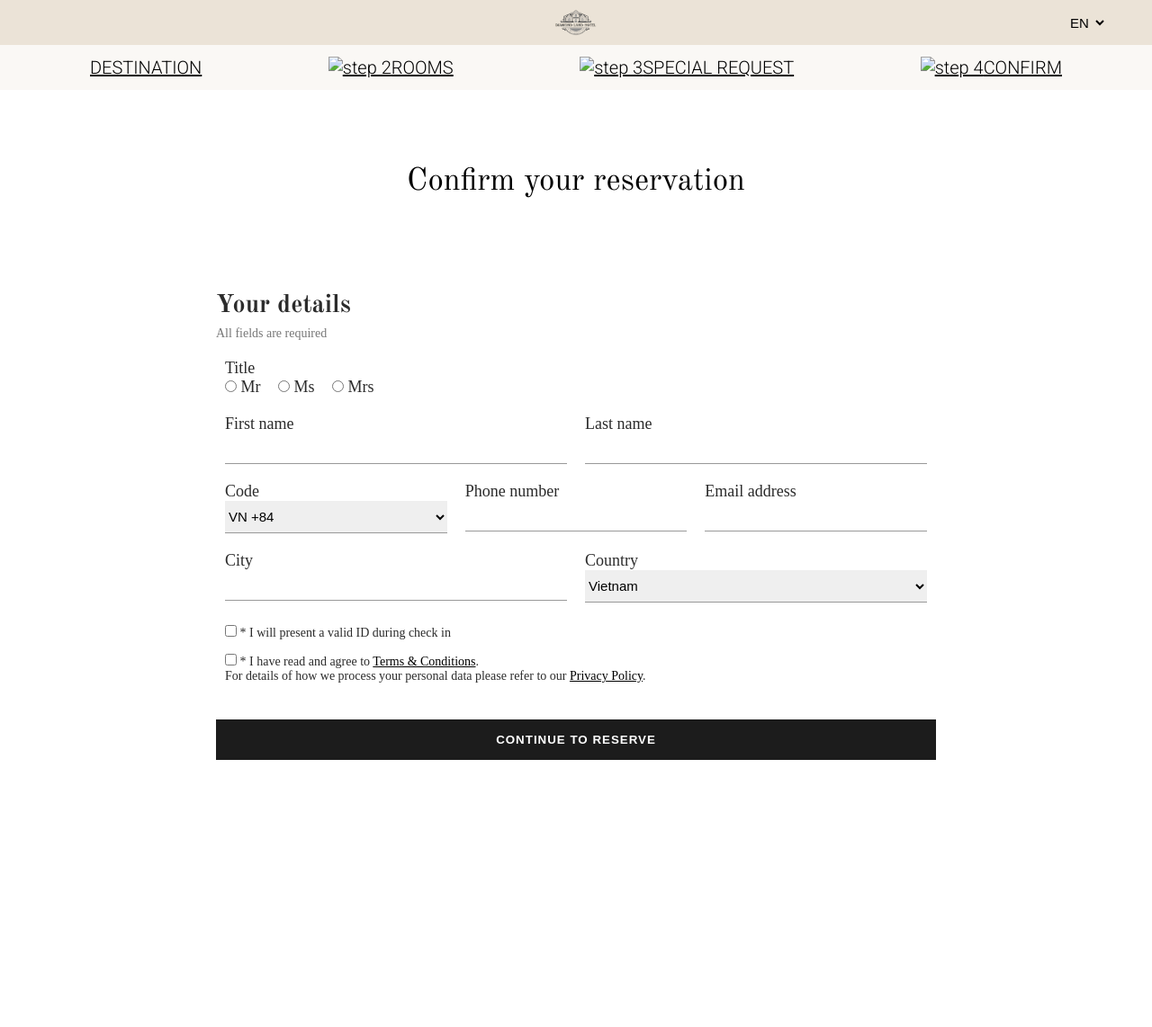
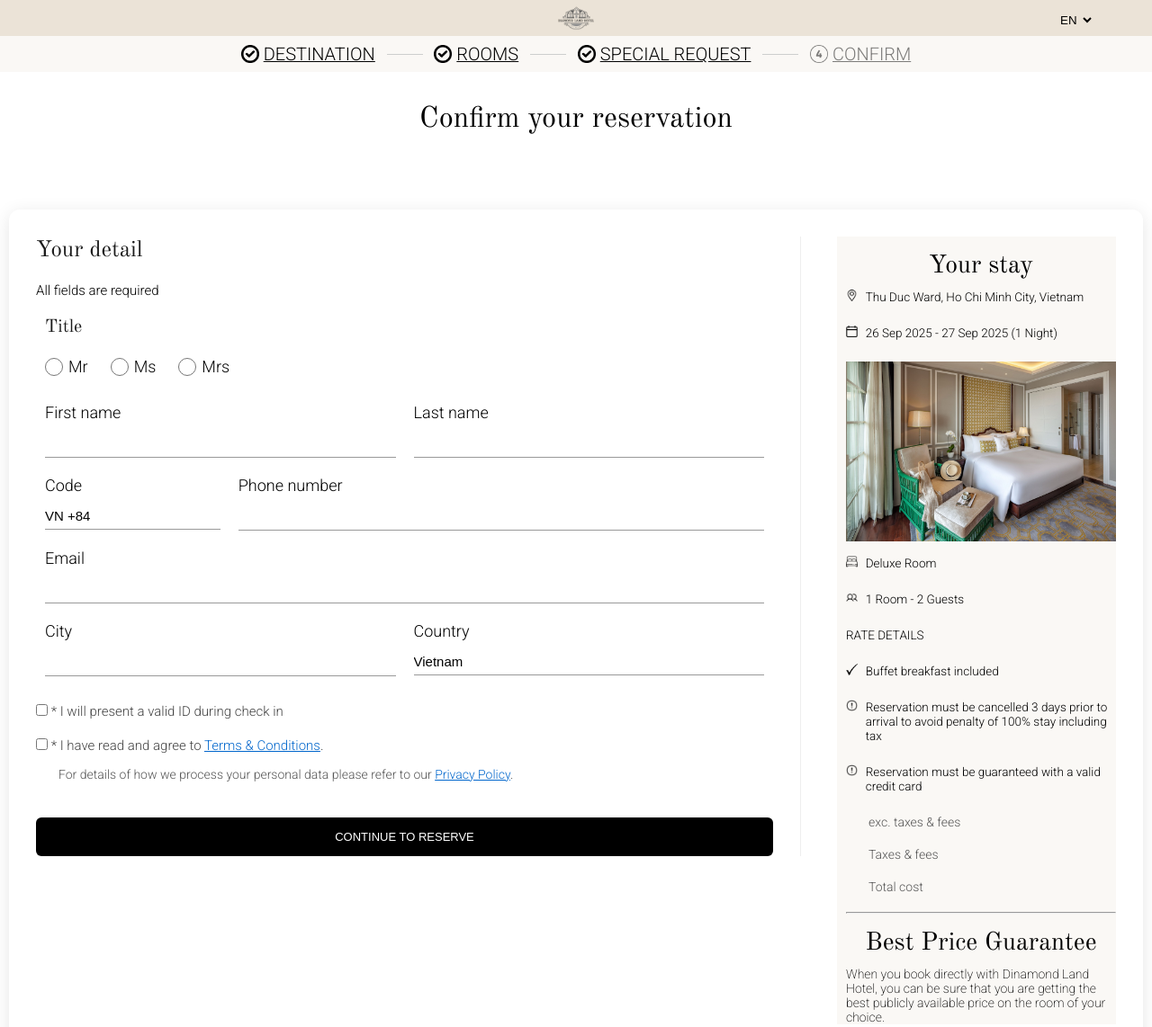
Before and after one commit to AnN-555/Internet-Web, a plain HTML site: page reservation-page-4/index.html in a window 1280 px wide. Shown: the whole page at 90% size. Before the commit the page ends 945 px from the top, so only its background shows below. Drawn offline with nearby package versions, Linux system fonts and the light colour scheme.

Commit message:
23540075-HoangSon-change reservation room 4

```diff
--- a/reservation-page-4/index.html
+++ b/reservation-page-4/index.html
@@ -1,5 +1,6 @@
 <!DOCTYPE html>
 <html lang="en">
+
 <head>
   <meta charset="UTF-8" />
   <meta name="viewport" content="width=device-width, initial-scale=1.0" />
@@ -9,9 +10,9 @@
   <link rel="preconnect" href="https://fonts.gstatic.com" crossorigin />
   <link
     href="https://fonts.googleapis.com/css2?family=Old+Standard+TT:ital,wght@0,400;0,700;1,400&family=Roboto:ital,wght@0,100..900;1,100..900&display=swap"
-      rel="stylesheet"
-    />
+    rel="stylesheet" />
 </head>
+
 <body>
   <nav class="top-page">
     <div class="language-selection">
@@ -25,40 +26,33 @@
   <!--track your phase-->
   <div class="phase">
     <ul>
-        <li>DESTINATION</li>
       <li>
-          <img
-            src="../images/reservation-page-2/number_2.png"
-            alt="step 2"
-            style="height: 20px"
-          />ROOMS
+        <img src="../../images/reservation/reservation-page-2/checkbox.png" alt="step 1" style="height: 20px" />
+        DESTINATION
       </li>
+      <li></li>
       <li>
-          <img
-            src="../images/reservation-page-2/number_3.png"
-            alt="step 3"
-            style="height: 20px"
-          />SPECIAL REQUEST
+        <img src="../../images/reservation/reservation-page-2/checkbox.png" alt="step 2" style="height: 20px" />ROOMS
       </li>
+      <li></li>
       <li>
-          <img
-            src="../images/reservation-page-2/number_4.png"
-            alt="step 4"
-            style="height: 20px"
-          />CONFIRM
+        <img src="../../images/reservation/reservation-page-2/checkbox.png" alt="step 3" style="height: 20px" />SPECIAL
+        REQUEST
+      </li>
+      <li></li>
+      <li class="upcoming__phase">
+        <img src="../../images/reservation/reservation-page-2/number_4.png" alt="step 4" style="height: 20px" />CONFIRM
       </li>
     </ul>
   </div>
-    <div class="content">
   <h1>Confirm your reservation</h1>
-    </div>
-
-    <section class="reservation-form">
-        <h2>Your details</h2>
+  <div class="container">
+    <div class="detail_box">
+      <h2>Your detail</h2>
       <p>All fields are required</p>
-
-        <div class="form-group title-group">
-            <label>Title</label>
+      <form>
+        <div class="input-group">
+          <h2>Title</h2>
           <div class="radio-group">
             <label><input type="radio" name="title"> Mr</label>
             <label><input type="radio" name="title"> Ms</label>
@@ -66,19 +60,19 @@
           </div>
         </div>
 
-        <div class="form-row">
-            <div class="form-group">
+        <div class="input-row">
+          <div class="input-group">
             <label>First name</label>
-            <input type="text">
+            <input type="text" />
           </div>
-            <div class="form-group">
+          <div class="input-group">
             <label>Last name</label>
-            <input type="text">
+            <input type="text" />
           </div>
         </div>
 
-        <div class="form-row">
-            <div class="form-group">
+        <div class="input-row">
+          <div class="input-group small">
             <label>Code</label>
             <select>
               <option>VN +84</option>
@@ -86,22 +80,25 @@
               <option>JP +81</option>
             </select>
           </div>
-            <div class="form-group">
+          <div class="input-group large">
             <label>Phone number</label>
             <input type="text">
           </div>
-            <div class="form-group">
-            <label>Email address</label>
-            <input type="email">
+        </div>
+
+        <div class="input-row">
+          <div class="input-group">
+            <label>Email</label>
+            <input type="text" />
           </div>
         </div>
 
-        <div class="form-row">
-            <div class="form-group">
+        <div class="input-row">
+          <div class="input-group">
             <label>City</label>
             <input type="text">
           </div>
-            <div class="form-group">
+          <div class="input-group">
             <label>Country</label>
             <select>
               <option>Vietnam</option>
@@ -110,21 +107,75 @@
             </select>
           </div>
         </div>
+        <p></p>
 
-        <div class="form-checkbox">
-            <label><input type="checkbox"> * I will present a valid ID during check in</label>
+        <div class="checkbox-group">
+          <label>
+            <input type="checkbox" /> * I will present a valid ID during check in
+          </label>
+          <label>
+            <input type="checkbox" /> * I have read and agree to
+            <a href="#">Terms & Conditions</a>.
+            <span class="subtext">
+              For details of how we process your personal data please refer to our
+              <a href="#">Privacy Policy</a>.
+            </span>
+          </label>
+        </div>
+        <button type="submit" class="continue-btn">CONTINUE TO RESERVE</button>
+
+      </form>
     </div>
 
-        <div class="form-checkbox">
-            <label>
-            <input type="checkbox"> * I have read and agree to
-            <a href="#">Terms & Conditions</a>.
-            <br>For details of how we process your personal data please refer to our
-            <a href="#">Privacy Policy</a>.
-            </label>
+    <div class="stay_box">
+      <h2>Your stay</h2>
+      <div class="stay-box-detail">
+        <img src="../../images/reservation/reservation-page-3/location.png" alt="image location" style="height: 20px" />
+        Thu Duc Ward, Ho Chi Minh City, Vietnam
       </div>
+      <div class="stay-box-detail">
+        <img src="../../images/reservation/reservation-page-3/calender.png" alt="image calender" style="height: 20px" />
+        26 Sep 2025 - 27 Sep 2025 (1 Night)
+      </div>
+      <div class="stay-box-image">
+        <img src="../../images/reservation/reservation-page-2/deluxe-room.jpg" alt="Image Deluxe Room" />
+      </div>
+      <div class="stay-box-detail">
+        <img src="../../images/reservation/reservation-page-3/room.png" alt="image room" style="height: 20px" />
+        Deluxe Room
+      </div>
+      <div class="stay-box-detail">
+        <img src="../../images/reservation/reservation-page-3/people.png" alt="image people" style="height: 20px" />
+        1 Room - 2 Guests
+      </div>
+      <div class="stay-box-detail">RATE DETAILS</div>
+      <div class="stay-box-detail">
+        <img src="../../images/reservation/reservation-page-3/check.png" alt="image info" style="height: 20px" />
+        Buffet breakfast included
+      </div>
+      <div class="stay-box-detail">
+        <img src="../../images/reservation/reservation-page-3/info.png" alt="image info" style="height: 20px" />
+        Reservation must be cancelled 3 days prior to arrival to avoid penalty
+        of 100% stay including tax
+      </div>
+      <div class="stay-box-detail">
+        <img src="../../images/reservation/reservation-page-3/info.png" alt="image info" style="height: 20px" />
+        Reservation must be guaranteed with a valid credit card
+      </div>
+      <span class="subtext">exc. taxes & fees</span>
+      <span class="subtext">Taxes & fees</span>
+      <span class="subtext">Total cost</span>
 
-        <button class="submit-btn">CONTINUE TO RESERVE</button>
-    </section>
+      <hr />
 
+      <h2>Best Price Guarantee</h2>
+      <p>
+        When you book directly with Dinamond Land Hotel, you can be sure that
+        you are getting the best publicly available price on the room of your
+        choice.
+      </p>
+
+
+    </div>
+  </div>
 </body>
--- a/reservation-page-4/style.css
+++ b/reservation-page-4/style.css
@@ -10,15 +10,17 @@ html {
 h1 {
   font-family: "Old Standard TT", serif;
   font-weight: 400;
-  font-size: 35px;
+  font-size: clamp(1rem, 3vw, 1.8rem);
   display: flex;
   flex-direction: row;
   justify-content: center;
-  gap: 134px;
+  margin-top: 4vh;
+  margin-bottom: 10vh;
 }
 h2 {
   font-family: "Old Standard TT", serif;
   font-weight: 700;
+  font-size: clamp(0.68rem, 2.5vw, 1.35rem);
 }
 .language-selection {
   text-align: right;
@@ -28,104 +30,273 @@ h2 {
 nav.top-page {
   text-align: center;
   text-decoration: none;
-  background-image: url("../images/reservation-page-4/logo3.png");
+  background-image: url("../../images/homepage/home_icon.png");
   background-repeat: no-repeat;
   background-position: center;
-  background-size: 50px;
+  background-size: 5vh;
   background-color: #ebe3d7;
-  height: 50px;
+  height: 5vh;
   display: flex;
   align-items: center;
   justify-content: end;
-  padding-right: 50px;
+  padding-right: 5vw;
 }
 .language-style {
   background: transparent;
   border: 0;
 }
-.content {
-  margin-top: 80px;
-  text-align: center;
+
+.phase {
+  display: flex;
+  justify-content: center;
+  background-color: #faf8f5;
 }
-.reservation-form {
-  max-width: 800px;
-  margin: 100px auto; /* tạo khoảng cách dưới nav */
-  font-family: "Times New Roman", serif;
-  color: #2b2b2b;
+.phase ul {
+  color: black;
+  list-style: none;
+  font-size: clamp(0.6rem, 2.8vw, 1.11rem);
+  text-decoration: underline;
+  display: flex;
+  justify-content: center;
+  height: 5vh;
+  align-items: center;
+  gap: 1vw;
 }
 
-.reservation-form h2 {
-  font-size: 28px;
-  margin-bottom: 5px;
+.upcoming__phase {
+  opacity: 0.5;
+}
+.phase li {
+  display: flex;
+  align-items: center;
+  gap: 5px;
+}
+.phase li:nth-child(even) {
+  width: 40px;
+  height: 1px;
+  background-color: #cdcfce;
 }
 
-.reservation-form p {
-  font-size: 14px;
-  color: #777;
+.container{
+  max-width: 1200px;
+  margin: 0 auto;
+  display: flex;
+  gap: 40px;
+  justify-content: center;
+  align-items: flex-start;
+  background-color: #fff;
+  padding: 30px;
+  border-radius: 12px;
+  box-shadow: 0 4px 20px rgba(0, 0, 0, 0.1);
+}
+
+
+
+.detail_box {
+  flex: 3;
+  min-width: 300px;
+  border-right: 1px solid #eee;
+  padding-right: 30px;
+}
+
+
+.detail_box h2 {
+  font-weight: normal;
+  font-size: 25px;
+  margin-bottom: 20px;
+  color: #1a1a1a;
+}
+.detail_box p {
+  font-size : 15px;
+  margin-bottom: 20px;
+}
+.input-group {
+
   margin-bottom: 20px;
 }
 
-.form-group {
+.input-group h2 {
+  font-size : 20px;
+  margin-bottom: 20px;
+}
+
+.radio-group {
+  display: flex;
+  gap: 25px;
+  align-items: center;
+}
+
+.radio-group input[type="radio"] {
+  width: 20px;
+  height: 20px;
+  accent-color: #000;
+  cursor: pointer;
+}
+
+.radio-group label {
+  font-size: 18px;
+  display: flex;
+  align-items: center;
+  gap: 6px;
+}
+
+
+.input-row {
+  display: flex;
+  justify-content: space-between;
+  flex-wrap: wrap;
+}
+
+.input-group {
   display: flex;
   flex-direction: column;
   flex: 1;
   margin: 10px;
 }
 
-.form-row {
-  display: flex;
-  justify-content: space-between;
-  flex-wrap: wrap;
+
+.input-group label {
+  margin-bottom: 10px;
 }
 
-input, select {
+.input-group input {
+  font-size: 20px;
   border: none;
   border-bottom: 1px solid #999;
-  padding: 8px 0;
-  font-size: 15px;
-  outline: none;
 }
 
-.radio-group label {
-  margin-right: 15px;
+.input-group.small {
+  flex: 1;
 }
 
-.form-checkbox {
-  margin: 15px 10px;
-  font-size: 14px;
+.input-group.large {
+  flex: 3;
+  margin-bottom: 10px;
 }
 
-.form-checkbox a {
-  text-decoration: underline;
-  color: #000;
+.input-group input:not([type="radio"]) {
+  border: none;
+  border-bottom: 1px solid #999;
+  background: transparent;
+  outline: none;
+  padding: 6px 0;
+  font-size: 15px;
+  font-weight: 300;
+  width: 100%;
+  appearance: none;
+  -webkit-appearance: none;
+  -moz-appearance: none;
+  box-sizing: border-box;
 }
 
-.submit-btn {
-  background-color: #1c1c1c;
+
+.input-group select {
+  border: none;
+  border-bottom: 1px solid #999;
+  background: transparent;
+  outline: none;
+  padding: 6px 0;
+  font-size: 15px;
+  font-weight: 300;
+  width: 100%;
+  appearance: none;
+  -webkit-appearance: none;
+  -moz-appearance: none;
+  box-sizing: border-box;
+  padding-top: 5px;
+}
+
+
+input:focus {
+  outline: none;
+  border-bottom: 2px solid #000;
+}
+
+
+
+.checkbox-group label {
+  display: block;
+  font-size: 15px;
+  margin-bottom: 20px;
+  color: #444;
+}
+
+.checkbox-group a {
+  color: #0066cc;
+  text-decoration: underline;
+}
+.subtext {
+  display: block;
+  margin-left: 25px;
+  font-size: 14px;
+  color: #555;
+  margin-top: 15px;
+  margin-bottom: 20px;
+}
+
+.continue-btn {
+  width: 100%;
+  background-color: #000;
   color: white;
-  width: 100%;
-  padding: 15px;
+  padding: 14px;
+  font-size: 13px;
   border: none;
+  border-radius: 6px;
   cursor: pointer;
-  margin-top: 25px;
-  font-weight: bold;
-  letter-spacing: 1px;
+  margin-top: 20px;
 }
-.phase ul {
-  color: black;
-  list-style: none;
-  font-size: 20px;
-  text-decoration: underline;
+
+
+.stay_box {
+  flex: 1;
+  min-width: 300px;
+  padding-left: 10px;
+  background-color: #FAF8F5;
+}
+
+.stay_box h2 {
+    font-size: clamp(0.75rem, 2.5vw, 1.55rem);
+    margin-top: 2vh;
+    text-align: center;
+    font-weight: 400;
+}
+.stay-box-detail {
+  font-size: clamp(0.7rem, 2vw, 0.75rem);
   display: flex;
-  background-color: #faf8f5;
-  justify-content: space-between;
   flex-direction: row;
-  height: 50px;
-  align-items: center;
-  padding: 0 100px;
+  margin-top: 1vh;
+  margin-bottom: 3vh;
 }
-.line {
-  width: 100%;
-  height: 1px;
-  background-color: #ccc;
+.stay-box-detail > img {
+  max-width: 1vw;
+  max-height: 1vw;
+  margin-right: 0.7vw;
 }
+.stay-box-image > img {
+  display: block;
+  max-width: 100%;
+  height: auto;
+  object-fit: contain;
+  padding-bottom: 1vh;
+}
+
+.stay_box p {
+    font-size: clamp(0.5rem, 2vw, 0.78rem);
+    font-weight: 200;
+    margin-top: 1vh;
+}
+
+/*font family*/
+
+.roboto-standard {
+  font-family: "Roboto", sans-serif;
+  font-optical-sizing: auto;
+  font-weight: normal;
+  font-style: normal;
+}
+.room {
+  display: grid;
+  grid-template-columns: 1fr 2fr;
+  gap: 3vw;
+  max-width: 53vw;
+}
```
Lines whose indentation alone changed are shown as unchanged.
